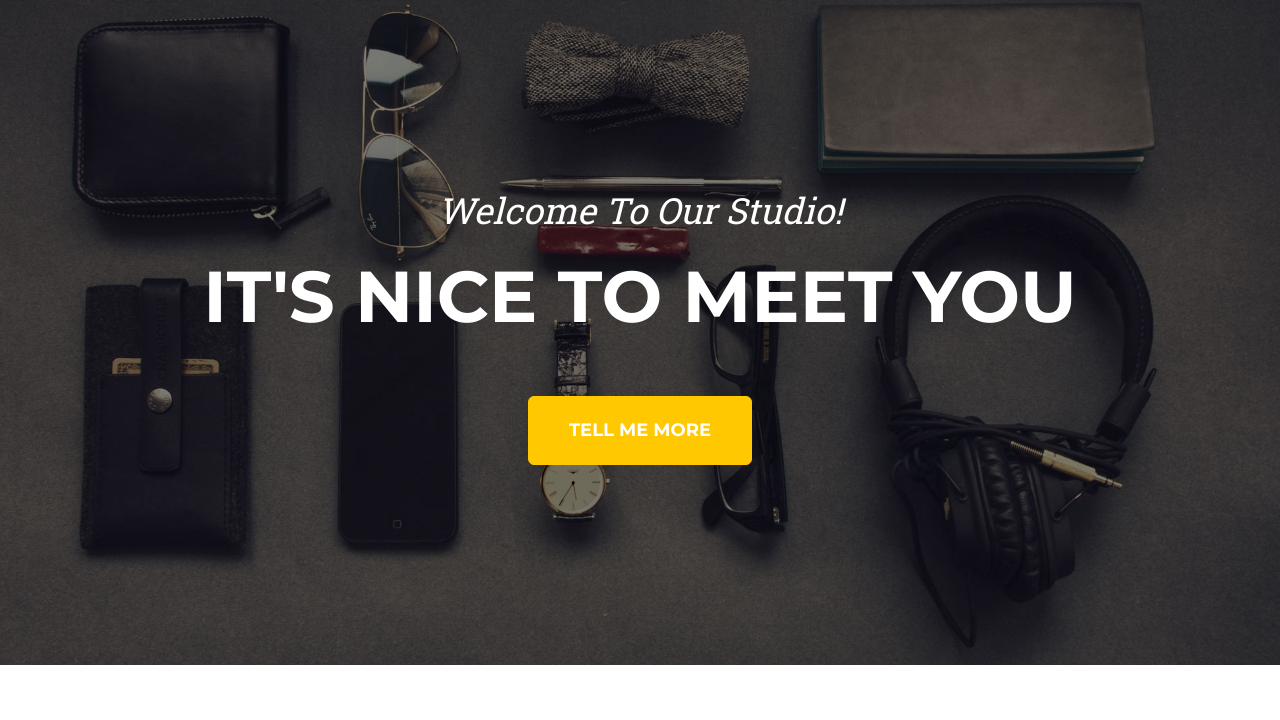
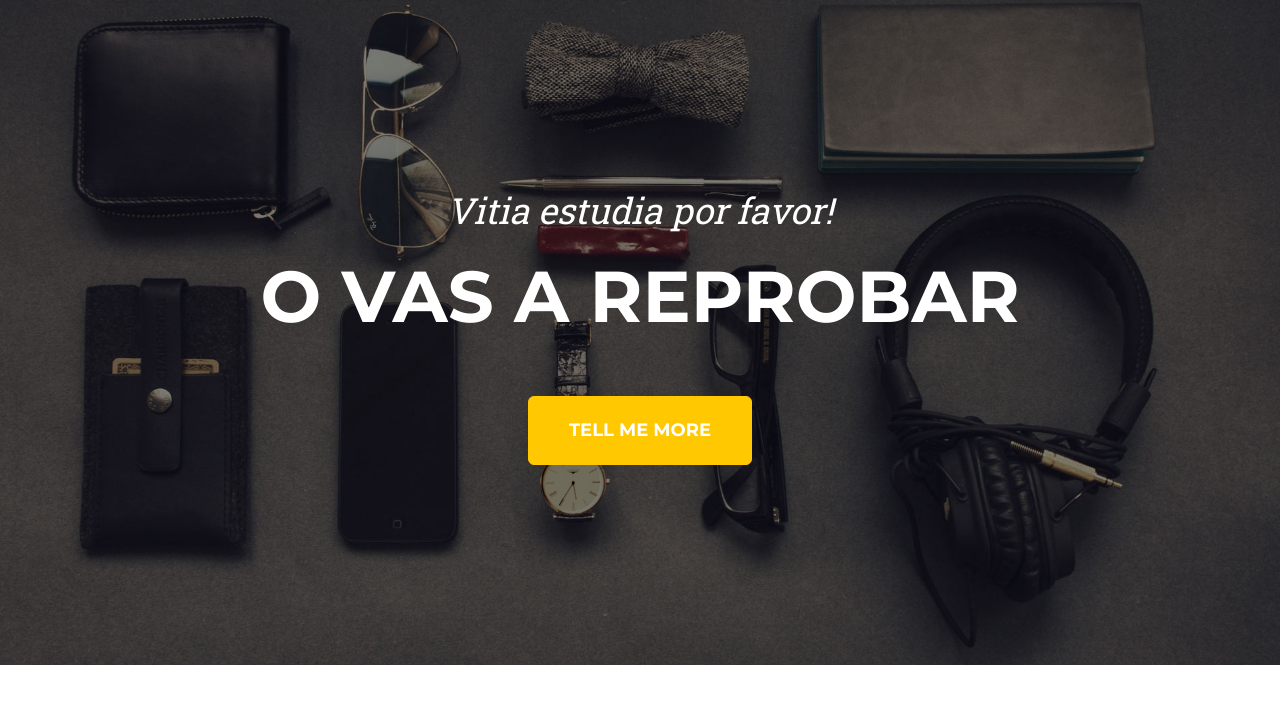
Before and after one commit to victius21/REME, a plain HTML site: page index.html in a window 1280 px wide. Shown: the part 80-800 px from the top of the page. Drawn offline with nearby package versions, Linux system fonts and the light colour scheme.

Commit message:
Update index.html

```diff
--- a/index.html
+++ b/index.html
@@ -39,8 +39,8 @@
         <!-- Masthead-->
         <header class="masthead">
             <div class="container">
-                <div class="masthead-subheading">Welcome To Our Studio!</div>
-                <div class="masthead-heading text-uppercase">It's Nice To Meet You</div>
+                <div class="masthead-subheading">Vitia estudia por favor!</div>
+                <div class="masthead-heading text-uppercase">o vas a reprobar</div>
                 <a class="btn btn-primary btn-xl text-uppercase" href="#services">Tell Me More</a>
             </div>
         </header>
```
